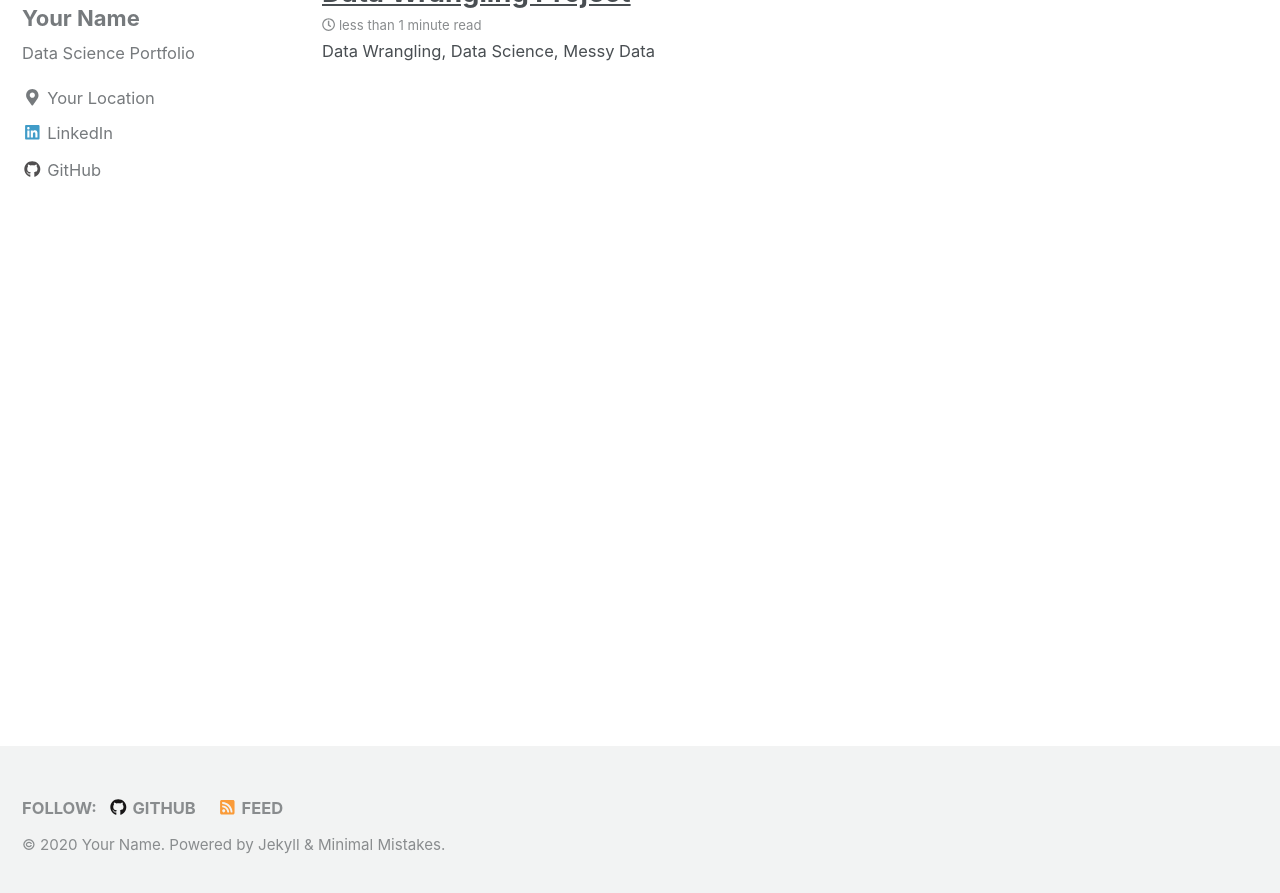
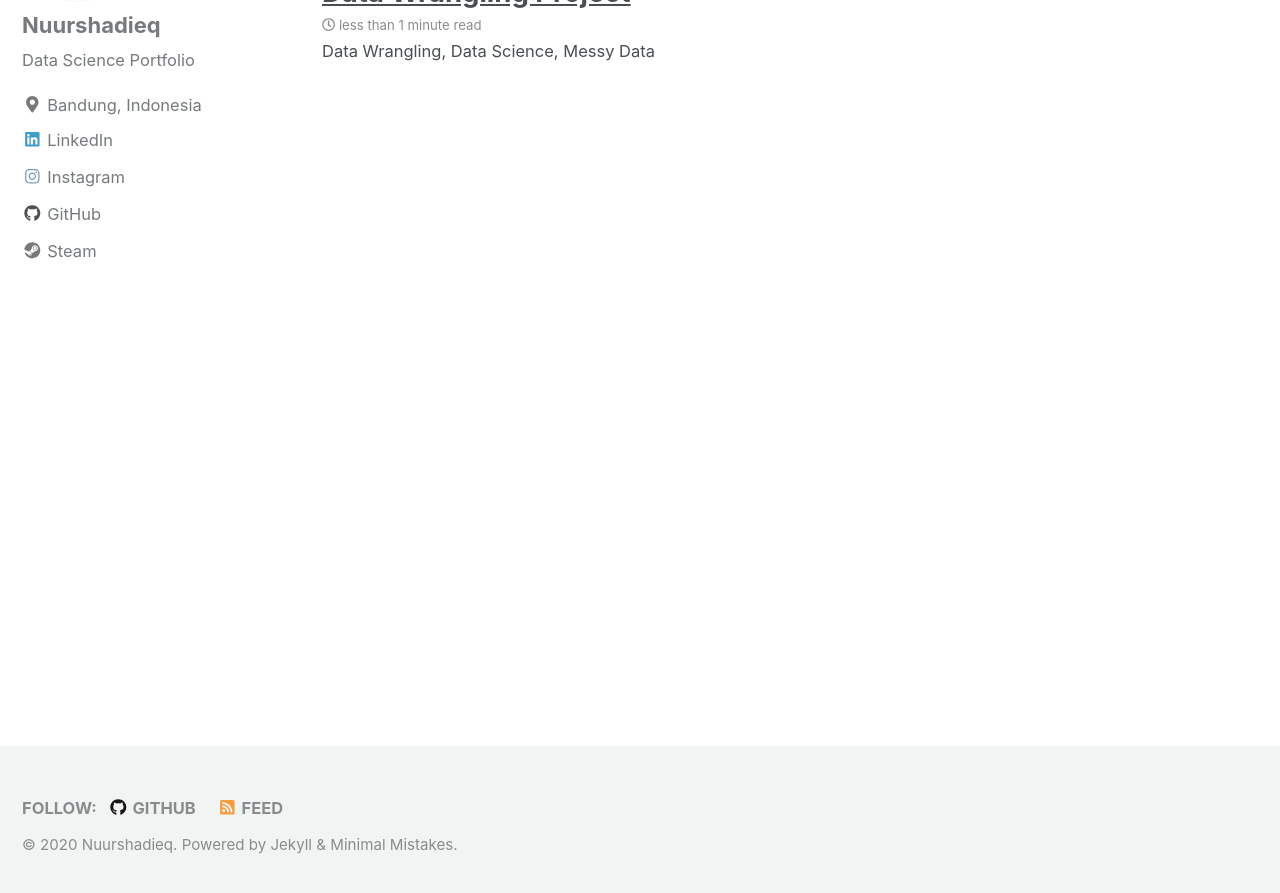
Before and after one commit to catlaughing/catlaughing.github.io, a Jekyll site: the page built from index.html, in a window 1280 px wide and 900 px high, scrolled down 760 px. Shown: the top 893 px of the window. Built offline with Jekyll 4.4.1, drawn with Linux system fonts in a browser that asks for light colours; nearby versions of some CDN libraries; the list of posts is cut into pages by our own code.

Commit message:
Config YML Editrd

```diff
--- a/_config.yml
+++ b/_config.yml
@@ -9,9 +9,9 @@
 
 # Site Settings
 locale                   : "en-US"
-title                    : "Your Name"
+title                    : "Nuurshadieq"
 title_separator          : "-"
-name                     : "Your Name"
+name                     : "Nuurshadieq"
 description              : "Data Science Portfolio"
 url                      : # the base hostname & protocol for your site e.g. "https://mmistakes.github.io"
 baseurl                  : # the subpath of your site, e.g. "/blog"
@@ -84,10 +84,10 @@
 
 # Site Author
 author:
-  name             : "Your Name"
-  avatar           : "/images/bio-pic-2.jpg" # path of avatar image, e.g. "/assets/images/bio-photo.jpg"
+  name             : "Nuurshadieq"
+  avatar           : "/images/Torch.png" # path of avatar image, e.g. "/assets/images/bio-photo.jpg"
   bio              : "Data Science Portfolio"
-  location         : "Your Location"
+  location         : "Bandung, Indonesia"
   email            :
   uri              :
   home             : # null (default), "absolute or relative url to link to author home"
@@ -97,17 +97,17 @@
   flickr           :
   facebook         :
   foursquare       :
-  github           : "Your Github"
+  github           : "catlaughing"
   gitlab           :
   google_plus      :
   keybase          :
-  instagram        :
+  instagram        : "shadieq_"
   lastfm           :
-  linkedin         : "dataoptimal" # "john-doe-12345678" (the last part of your profile url, e.g. https://www.linkedin.com/in/john-doe-12345678)
+  linkedin         : "shadieqq" # "john-doe-12345678" (the last part of your profile url, e.g. https://www.linkedin.com/in/john-doe-12345678)
   pinterest        :
   soundcloud       :
   stackoverflow    : # "123456/username" (the last part of your profile url, e.g. https://stackoverflow.com/users/123456/username)
-  steam            : # "steamId" (the last part of your profile url, e.g. https://steamcommunity.com/id/steamId/)
+  steam            : "Newtrobot" # "steamId" (the last part of your profile url, e.g. https://steamcommunity.com/id/steamId/)
   tumblr           :
   twitter          :
   vine             :
```
Also changed, not shown: images/Torch.png (added).
